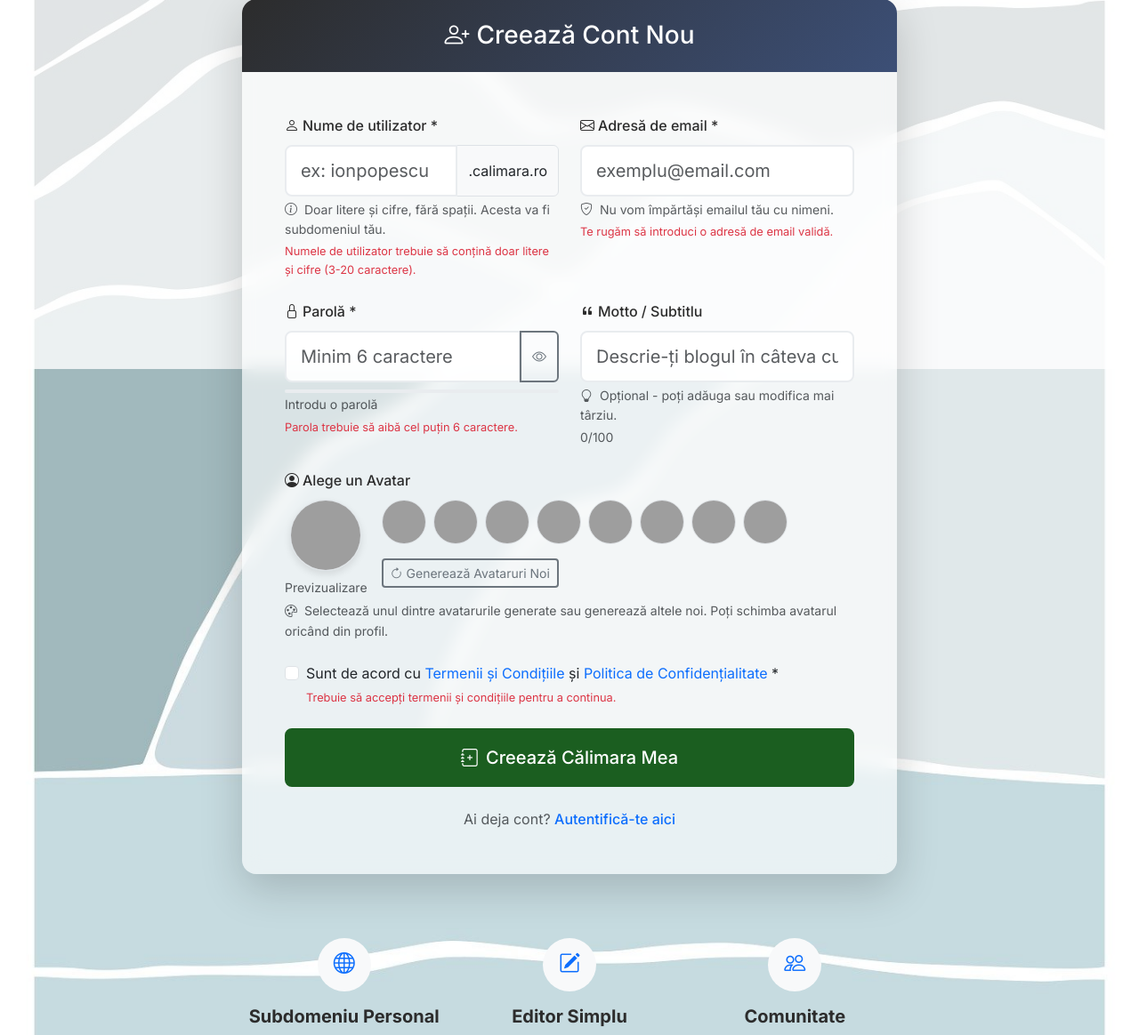
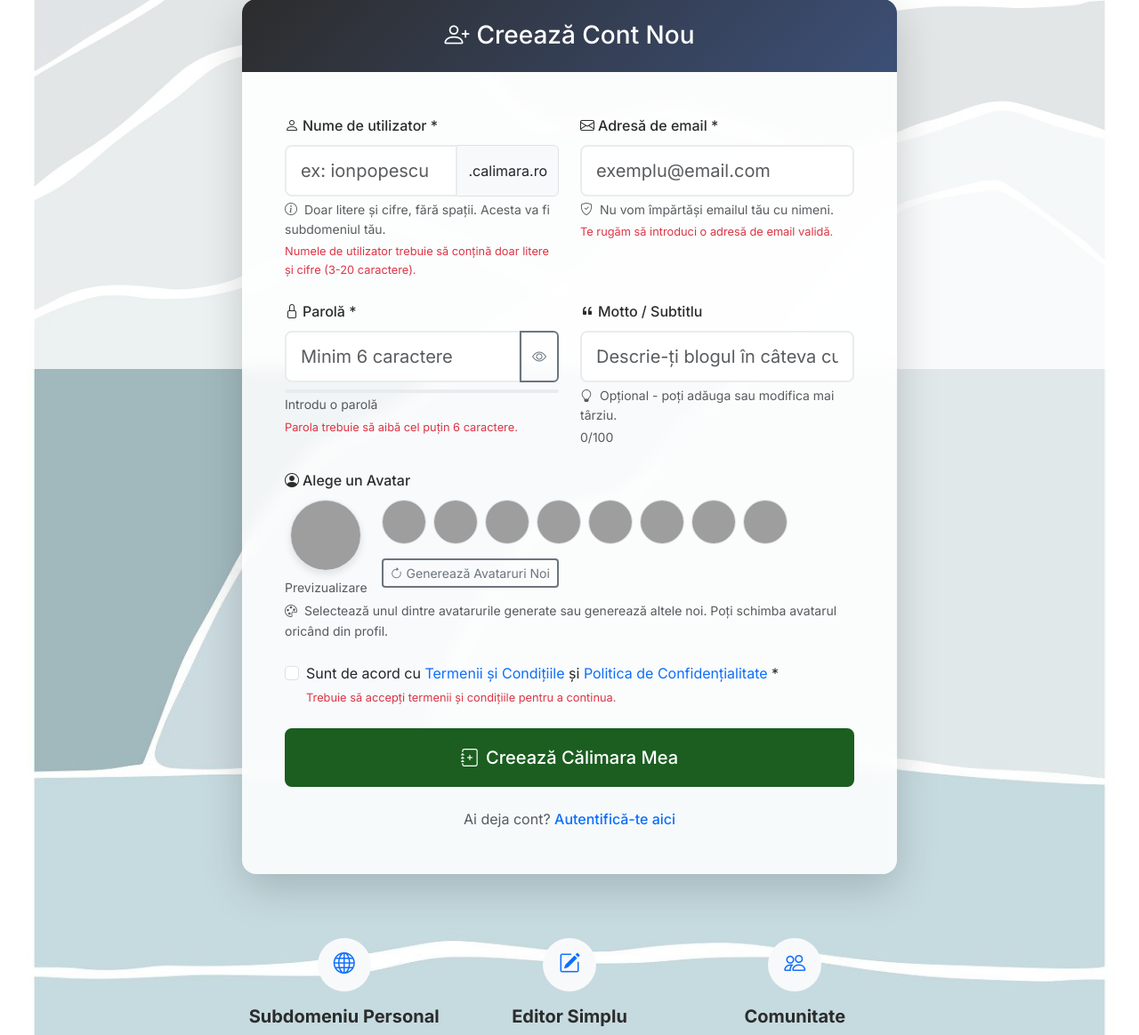
Before and after one commit to DanMGocan/calimara2, a FastAPI app: page /register in a window 1280 px wide. Shown: the part 385-1549 px from the top of the page at 89% size. Run offline with FastAPI, Linux system fonts and the light colour scheme; some libraries are stand-ins or nearby versions; grey boxes are pictures that could not be loaded.

Commit message:
Auto deployment

```diff
--- a/static/css/style.css
+++ b/static/css/style.css
@@ -34,10 +34,10 @@
     --color-info: #17a2b8;
 
     /* Background & Overlay */
-    --color-bg-overlay: rgba(255, 255, 255, 0.6);
-    --color-bg-overlay-dark: rgba(0, 0, 0, 0.7);
-    --color-glass: rgba(255, 255, 255, 0.1);
-    --color-container-bg: rgba(255, 255, 255, 0.3);
+    --color-bg-overlay: rgba(255, 255, 255, 0.85);
+    --color-bg-overlay-dark: rgba(0, 0, 0, 0.8);
+    --color-glass: rgba(255, 255, 255, 0.2);
+    --color-container-bg: rgba(255, 255, 255, 0.7);
 
     /* Gradients - Updated with Dark Green */
     --gradient-primary: linear-gradient(135deg, var(--color-primary) 0%, var(--color-secondary) 100%);
```
